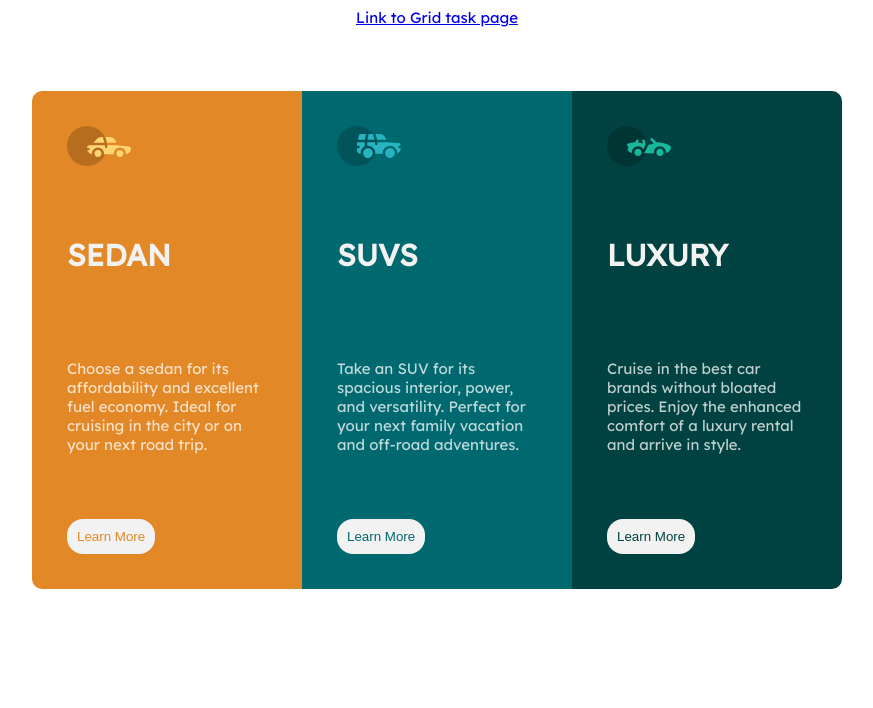
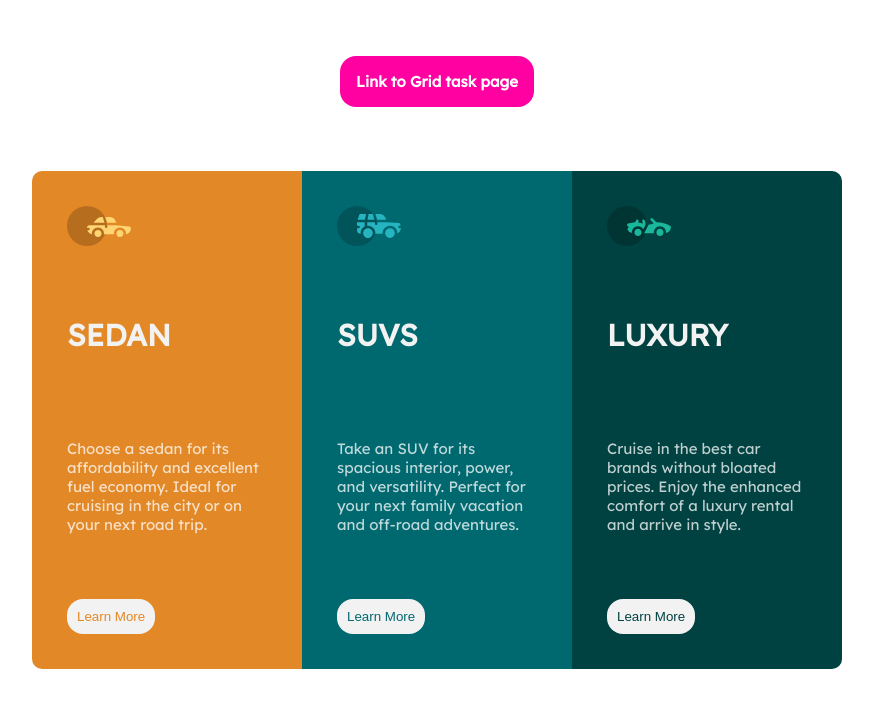
Before and after one commit to Swift-code460/Zuri-layout-task-1, a plain HTML site: page index.html in a window 1280 px wide. Shown: the whole page, without its empty margins (203-1076 px from the left). Drawn offline with Linux system fonts and the light colour scheme.

Commit message:
update index.css

```diff
--- a/css/index.css
+++ b/css/index.css
@@ -50,7 +50,16 @@ color: hsl(31, 77%, 52%);;
 .col-3 > button {
   color: hsl(179, 100%, 13%);;
 }
-
+.grid-link {
+  color: white;
+  background-color: #ff00a1;
+  text-decoration: none;
+  text-align: center;
+  padding: 16px;
+  font-weight: bold;
+  margin-top: 48px;
+  border-radius: 16px;
+}
    /**------
           LAYOUTS
                   ------**/
```
